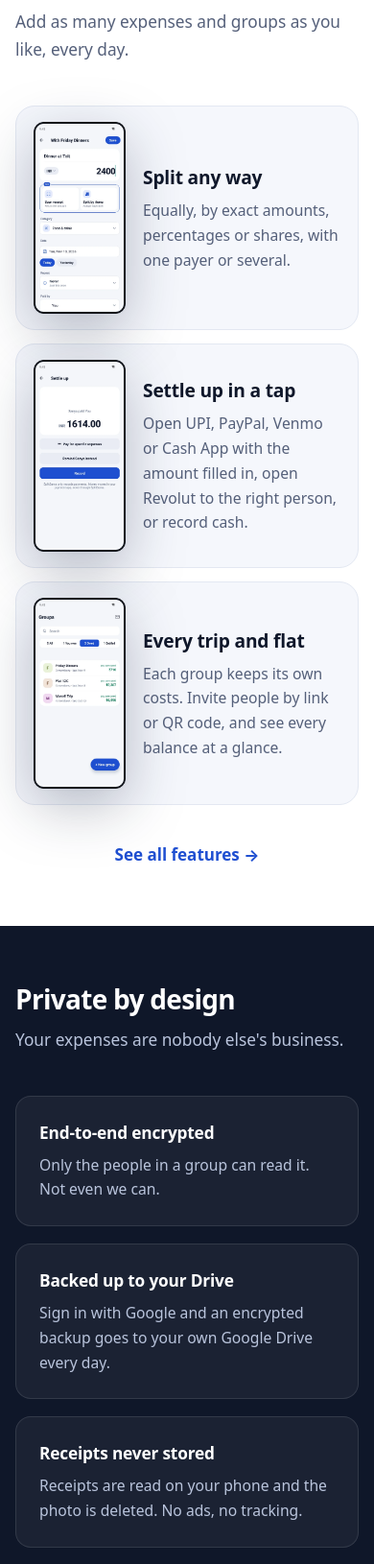
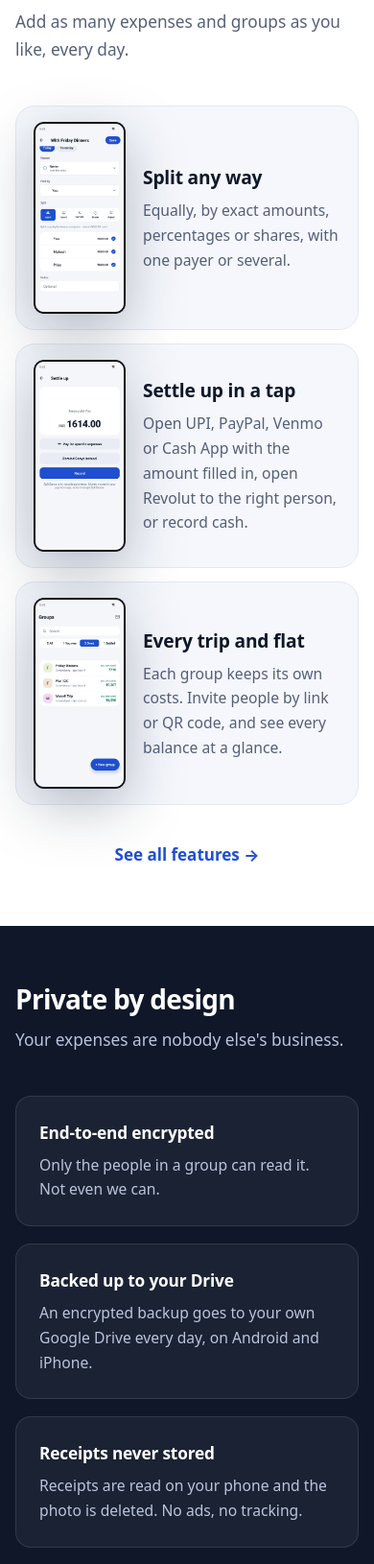
Before and after one commit to splitsama/splitsama.github.io, a plain HTML site: page index.html in a window 390 px wide. Shown: the part 1385-3015 px from the top of the page at 96% size. Drawn offline with Linux system fonts and the light colour scheme.

Commit message:
Fix site details: split screenshot on Home, iPhone backup and deletion wording, group export formats
Co-Authored-By: Claude Opus 5.5 <noreply@anthropic.com>

```diff
--- a/index.html
+++ b/index.html
@@ -50,7 +50,7 @@
 <section class="block"><div class="wrap">
   <div class="head"><h2>A free bill splitting app, with no limits</h2><p>Add as many expenses and groups as you like, every day.</p></div>
   <div class="hl">
-    <div class="hl-item"><img class="shot" src="assets/shots/expense.webp" alt="Adding a dinner expense to a group" width="620" height="1290" loading="lazy"><div><h3>Split any way</h3><p>Equally, by exact amounts, percentages or shares, with one payer or several.</p></div></div>
+    <div class="hl-item"><img class="shot" src="assets/shots/split.webp" alt="Splitting a dinner equally between three friends, with exact, percent and shares options" width="620" height="1290" loading="lazy"><div><h3>Split any way</h3><p>Equally, by exact amounts, percentages or shares, with one payer or several.</p></div></div>
     <div class="hl-item"><img class="shot" src="assets/shots/settle.webp" alt="Settling up with a friend in SplitSama" width="620" height="1290" loading="lazy"><div><h3>Settle up in a tap</h3><p>Open UPI, PayPal, Venmo or Cash App with the amount filled in, open Revolut to the right person, or record cash.</p></div></div>
     <div class="hl-item"><img class="shot" src="assets/shots/groups.webp" alt="A list of groups showing what each one owes" width="620" height="1290" loading="lazy"><div><h3>Every trip and flat</h3><p>Each group keeps its own costs. Invite people by link or QR code, and see every balance at a glance.</p></div></div>
   </div>
@@ -59,7 +59,7 @@
 
 <section class="block band"><div class="wrap">
   <div class="head"><h2>Private by design</h2><p>Your expenses are nobody else's business.</p></div>
-  <div class="grid"><div class="card"><h3>End-to-end encrypted</h3><p>Only the people in a group can read it. Not even we can.</p></div><div class="card"><h3>Backed up to your Drive</h3><p>Sign in with Google and an encrypted backup goes to your own Google Drive every day.</p></div><div class="card"><h3>Receipts never stored</h3><p>Receipts are read on your phone and the photo is deleted. No ads, no tracking.</p></div></div>
+  <div class="grid"><div class="card"><h3>End-to-end encrypted</h3><p>Only the people in a group can read it. Not even we can.</p></div><div class="card"><h3>Backed up to your Drive</h3><p>An encrypted backup goes to your own Google Drive every day, on Android and iPhone.</p></div><div class="card"><h3>Receipts never stored</h3><p>Receipts are read on your phone and the photo is deleted. No ads, no tracking.</p></div></div>
 </div></section>
 
 <section class="block"><div class="wrap">
```
Also changed, not shown: delete-account/index.html (+1 -1 lines), pro/index.html (+1 -1 lines).
